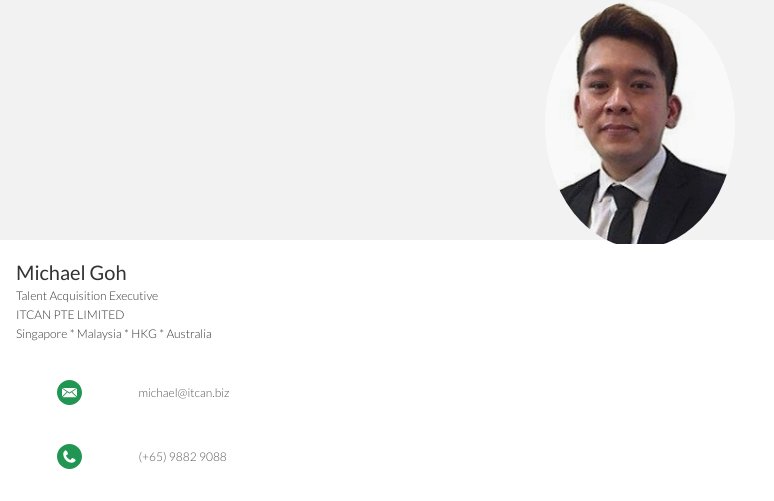
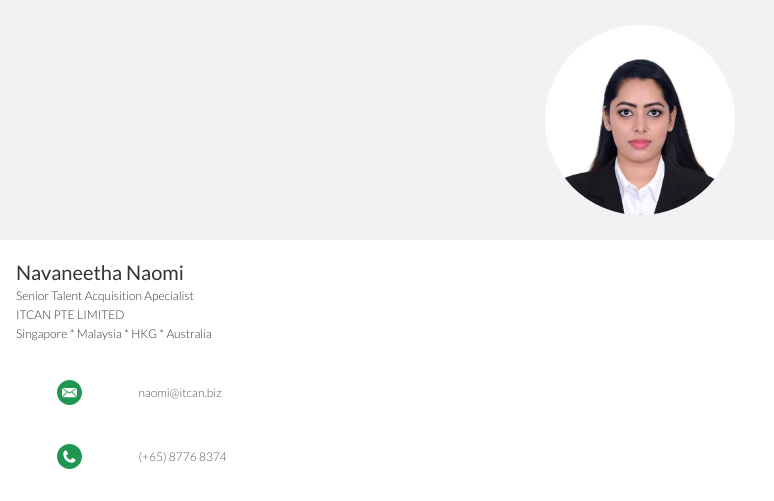
Before and after one commit to ITCANNAMECARD/CHAITRA-ADVANI, a plain HTML site: page index.html in a window 1280 px wide. Shown: the top 501 px of the page, 0-774 px from the left. Drawn offline with Linux system fonts and the light colour scheme; a web font is replaced by a local one.

Commit message:
Update index.html

```diff
--- a/index.html
+++ b/index.html
@@ -14,7 +14,7 @@
 			<div class="row">
 				<div class="col"></div>
 				<div class="col is-5">
-					<img class="profile-pic" src="IMG_8392 (004).JPG" alt="Profile Picture">
+					<img class="profile-pic" src="NAOMI.jpg" alt="Profile Picture">
 				</div>
 				<div class="col"></div>
 			</div>
@@ -25,8 +25,8 @@
 		<div class="container">
 			<div class="row name-title-company">
 				<div class="col is-6">
-					<p class="text-name">Michael Goh</p>
-					<p class="text-title-company">Talent Acquisition Executive</p>
+					<p class="text-name">Navaneetha Naomi</p>
+					<p class="text-title-company">Senior Talent Acquisition Apecialist</p>
 					<p class="text-title-company">ITCAN PTE LIMITED</p>
 					<p class="text-title-company">Singapore	*	Malaysia	*	HKG	*	Australia
 				</div>
@@ -38,14 +38,14 @@
 	</section>
 
 	<section class="bg-color-white secondary-info">
-		<a href="mailto:michael@itcan.biz">
+		<a href="mailto:naomi@itcan.biz">
 			<div class="container">
 				<div class="row detail">
 					<div class="col">
 						<img src="assets/icon-email.svg" alt="Email Icon"">
 					</div>
 					<div class="col is-8">
-						<p class="text-detail">michael@itcan.biz</p>
+						<p class="text-detail">naomi@itcan.biz</p>
 					</div>
 					<div class="col">
 						<img src="assets/right-arrow.svg" alt="Right Arrow" height="50%" width="40%">
@@ -56,14 +56,14 @@
 	</section>
 
 	<section class="bg-color-white secondary-info">
-		<a href="tel:+6598829088">
+		<a href="tel:+6587768374">
 			<div class="container">
 				<div class="row detail">
 					<div class="col">
 						<img src="assets/icon-phone.svg" alt="Phone Icon"">
 					</div>
 					<div class="col is-8">
-						<p class="text-detail">(+65) 9882 9088</p>
+						<p class="text-detail">(+65) 8776 8374</p>
 					</div>
 					<div class="col">
 						<img src="assets/right-arrow.svg" alt="Right Arrow" height="50%" width="40%">
```
